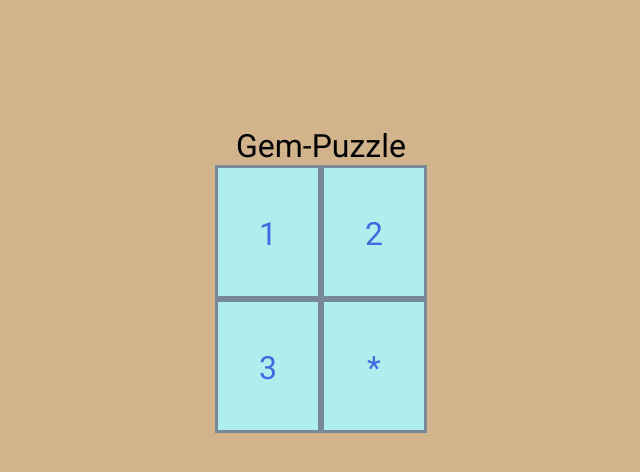
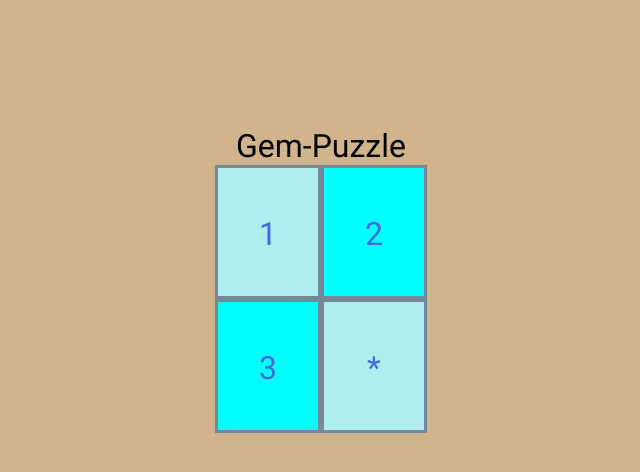
Before and after one commit to Noch4nce/gem-puzzle, a website built with webpack: page index.html in a window 1280 px wide. Shown: the whole page, without its empty margins (319-959 px from the left). Built offline with nearby package versions, Linux system fonts and the light colour scheme.

Commit message:
feat: ui clickable el

```diff
--- a/js/gem-ui.js
+++ b/js/gem-ui.js
@@ -29,7 +29,11 @@ export default class GemUi {
         for (const horizontal of GemPuzzle.arrGemPuzzle) {
             const horizontalEl = this.generateGemEl('div', ['horizontal'], null, gameBoard);
             for (const column of horizontal) {
-                this.generateGemEl('div', ['column'], column.number, horizontalEl);
+                if (column.isClick) {
+                    this.generateGemEl('div', ['column', 'clickable'], column.number, horizontalEl);
+                } else {
+                    this.generateGemEl('div', ['column'], column.number, horizontalEl);
+                }
             }
         }
     }
--- a/styles/scss/main.scss
+++ b/styles/scss/main.scss
@@ -34,3 +34,7 @@ body {
     background-color: paleturquoise;
     color: royalblue;
 }
+
+.clickable {
+    background-color: cyan;
+}
```
